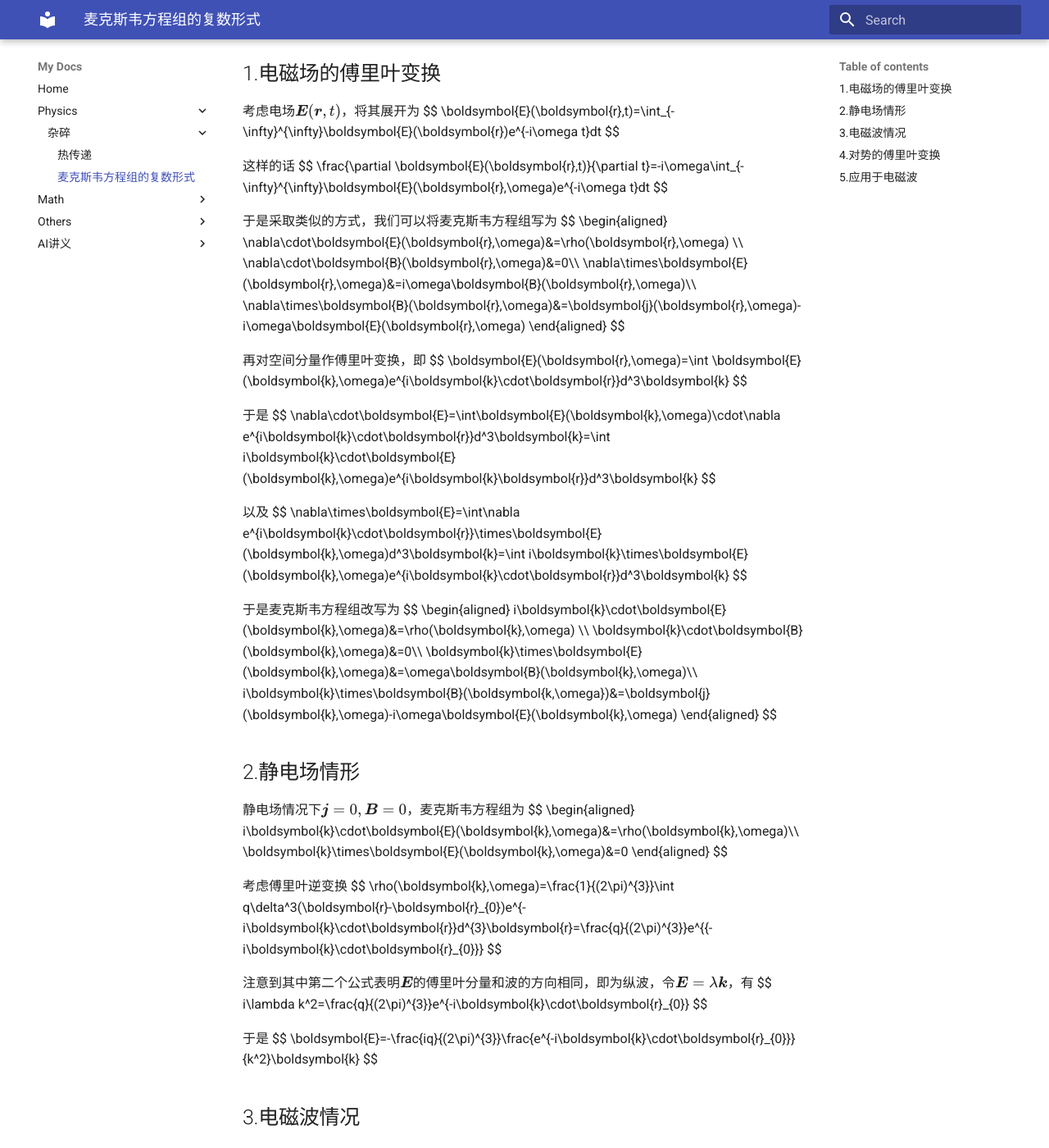
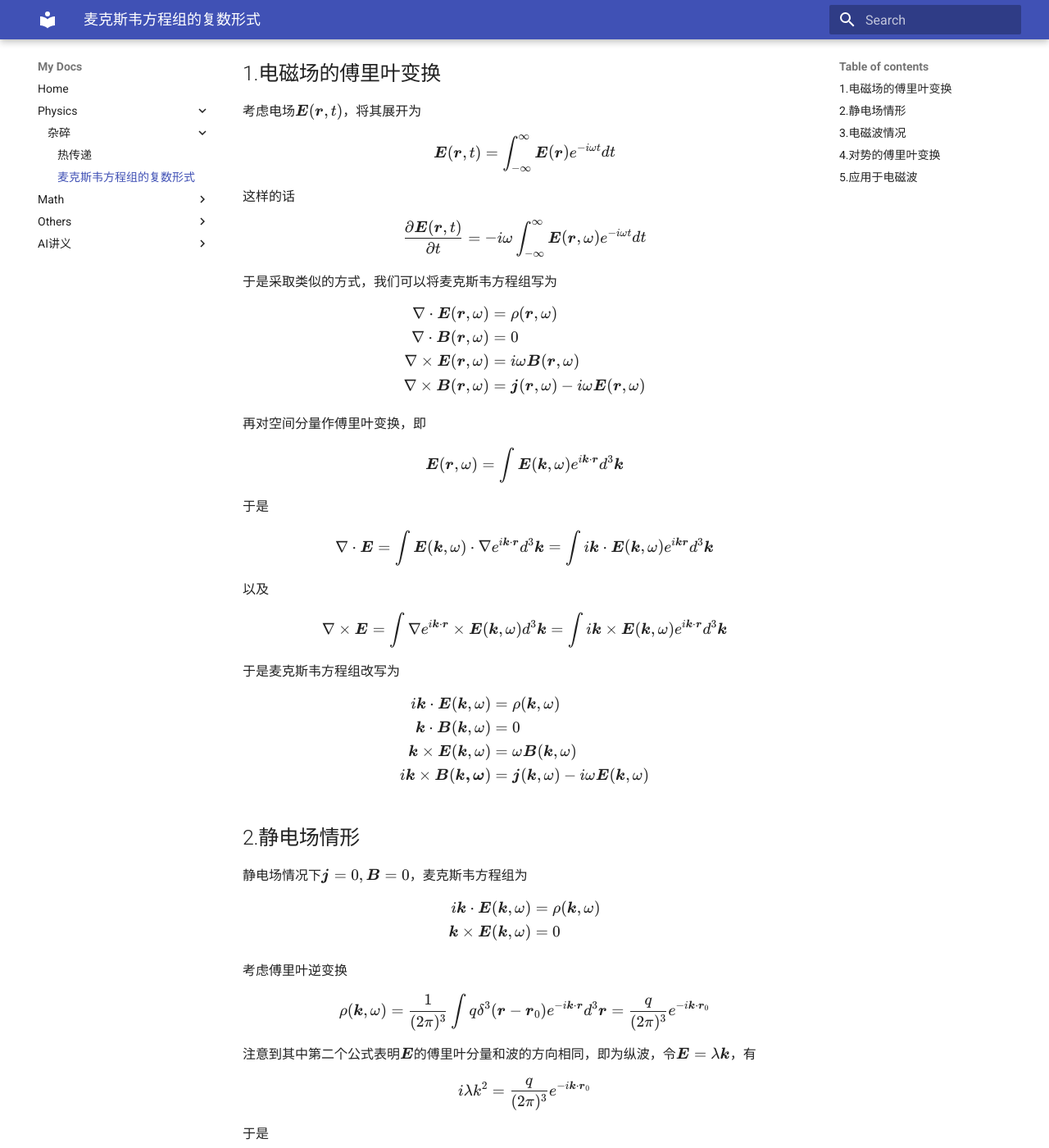
Before and after one commit to piceaasperatamastLiu/web-notes, an MkDocs documentation site: the page built from docs/physics/Maxwell.md, in a window 1280 px wide and 1400 px high, scrolled down 199 px. Shown: the whole window at 82% size. Built offline with MkDocs 1.6.1 and Material for MkDocs 9.7.7, drawn with Linux system fonts in a browser that asks for light colours; a script that is not in the unit is left out; some of the changed lines change nothing that is shown; some of the changed text lies outside the part shown.

Commit message:
repair format

```diff
--- a/docs/themes/js/katex.js
+++ b/docs/themes/js/katex.js
@@ -1,4 +1,6 @@
-document$.subscribe(({ body }) => {
+(() => {
+    function render(body) {
+        if (typeof renderMathInElement !== "function" || !body) return;
         renderMathInElement(body, {
             delimiters: [
                 { left: "$$", right: "$$", display: true },
@@ -6,5 +8,19 @@ document$.subscribe(({ body }) => {
                 { left: "\\(", right: "\\)", display: false },
                 { left: "\\[", right: "\\]", display: true }
             ],
-    })
-})
+            throwOnError: false
+        });
+    }
+
+    // Render the first page even when Material's document$ is unavailable.
+    if (document.readyState === "loading") {
+        document.addEventListener("DOMContentLoaded", () => render(document.body));
+    } else {
+        render(document.body);
+    }
+    window.addEventListener("load", () => render(document.body));
+
+    if (typeof document$ !== "undefined") {
+        document$.subscribe(({ body }) => render(body));
+    }
+})();
--- a/docs/themes/js/mathjax.js
+++ b/docs/themes/js/mathjax.js
@@ -6,24 +6,14 @@ window.MathJax = {
         processEnvironments: true
     },
     options: {
-        ignoreHtmlClass: ".*",
+        ignoreHtmlClass: ".*|",
         processHtmlClass: "arithmatex"
     }
 };
 
-// The initial MathJax startup renders the first page. Material navigation
-// may fire before the CDN loader has initialized startup.promise.
-if (typeof document$ !== "undefined") {
-    let rendering = Promise.resolve();
-    document$.subscribe(() => {
-        if (!window.MathJax.startup || !window.MathJax.startup.promise) return;
-        rendering = rendering
-            .then(() => window.MathJax.startup.promise)
-            .then(() => {
-                window.MathJax.typesetClear();
-                window.MathJax.texReset();
-                return window.MathJax.typesetPromise();
-            })
-            .catch((error) => console.error("MathJax rendering failed", error));
-    });
-}
+document$.subscribe(() => {
+    MathJax.startup.output.clearCache()
+    MathJax.typesetClear()
+    MathJax.texReset()
+    MathJax.typesetPromise()
+})
--- a/mkdocs.yml
+++ b/mkdocs.yml
@@ -49,8 +49,13 @@ markdown_extensions:
   - pymdownx.arithmatex:
       generic: true
 
+extra_css:
+- https://cdnjs.cloudflare.com/ajax/libs/KaTeX/0.16.9/katex.min.css
+
 extra_javascript:
-- themes/js/mathjax.js
+- https://cdnjs.cloudflare.com/ajax/libs/KaTeX/0.16.9/katex.min.js
+- https://cdnjs.cloudflare.com/ajax/libs/KaTeX/0.16.9/contrib/auto-render.min.js
+- themes/js/katex.js
 - https://cdn.jsdelivr.net/npm/mermaid@10.6.1/dist/mermaid.min.js
 - https://cdnjs.cloudflare.com/ajax/libs/flowchart/1.17.1/flowchart.min.js
 - https://cdnjs.cloudflare.com/ajax/libs/raphael/2.3.0/raphael.min.js
@@ -58,4 +63,3 @@ extra_javascript:
 - https://cdn.jsdelivr.net/npm/@mermaid-js/mermaid-mindmap@9.3.0/dist/diagram-definition.0faef4c2.min.js
 - https://cdn.jsdelivr.net/npm/markdown-it-plantuml@1.4.1/index.min.js
 - https://cdnjs.cloudflare.com/ajax/libs/webfont/1.6.28/webfontloader.js
-- https://cdnjs.cloudflare.com/ajax/libs/mathjax/3.2.0/es5/tex-chtml.js
```
Lines whose indentation alone changed are shown as unchanged.
